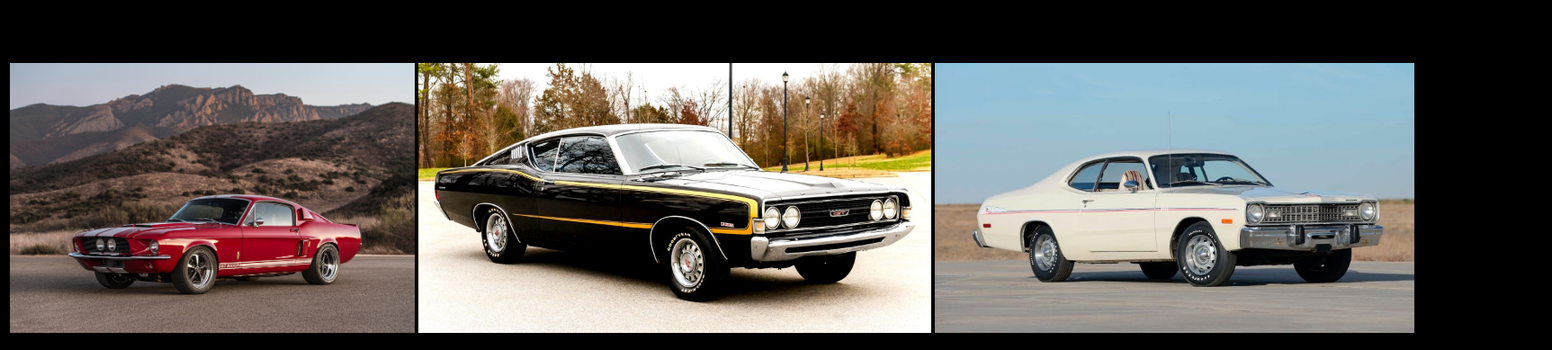
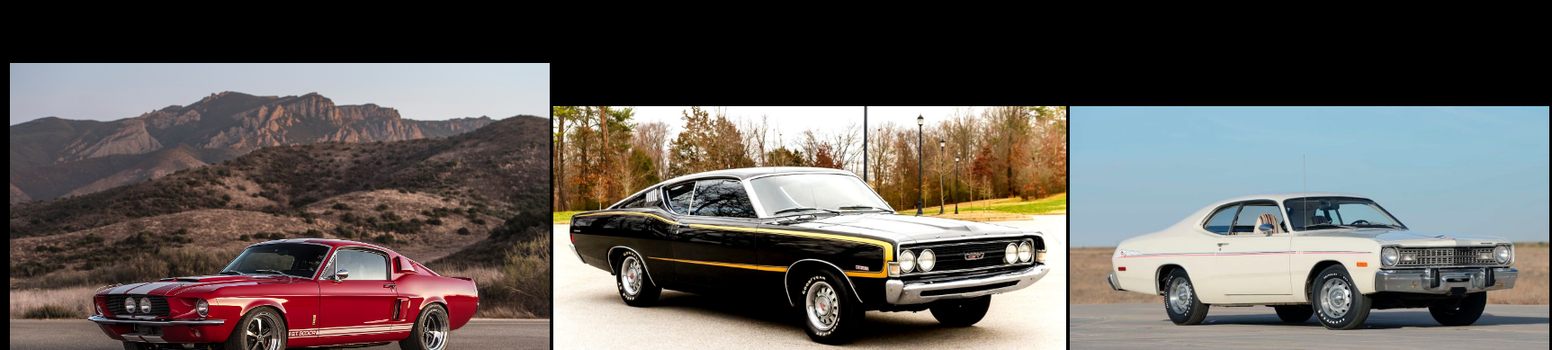
Before and after one commit to roshan0215/roshan0215.github.io, a plain HTML site: page index.html in a window 1280 px wide. In both pictures the pointer is over the picture 236 px from the left and 531 px from the top of the page. Shown: the part 311-700 px from the top of the page at 90% size, 1725 px wide, since content can reach past the window. Drawn offline with Linux system fonts and the light colour scheme.

Commit message:
Update index.html

```diff
--- a/index.html
+++ b/index.html
@@ -33,6 +33,20 @@ h2 {
 table {
     width: 100%;
         }
+
+ .thumbnail{
+    position:relative;
+ }
+ .thumbnail:hover {
+     width:600px;
+     height:auto;
+     display:block;
+     z-index:999;
+     cursor: pointer;
+     -webkit-transition-property: all;
+     -webkit-transition-duration: 0.3s;
+     -webkit-transition-timing-function: ease;
+}
     </style>
   <link rel="icon" type="image/x-icon" href="icon.png">
 </head>
@@ -51,9 +65,9 @@ table {
 
 </table>
 <table>
-    <th><a href = "car1.html"><img class="flash" src = "car1.png" alt="car1" width="auto" height="300px"></a></th>
-    <th><a href = "car2.html"><img class="flash" src = "car2.png" alt="car2" width="auto" height="300px"></a></th>
-    <th><a href = "car3.html"><img class="flash" src = "car3.jpg" alt="car3" width="auto" height="300px"></a></th>
+    <th><a href = "car1.html"><img class="flash thumbnail" src = "car1.png" alt="car1" width="auto" height="300px"></a></th>
+    <th><a href = "car2.html"><img class="flash thumbnail" src = "car2.png" alt="car2" width="auto" height="300px"></a></th>
+    <th><a href = "car3.html"><img class="flash thumbnail" src = "car3.jpg" alt="car3" width="auto" height="300px"></a></th>
 </table>
 <h2>"These cars will never give you up!"</h2>
 
```
